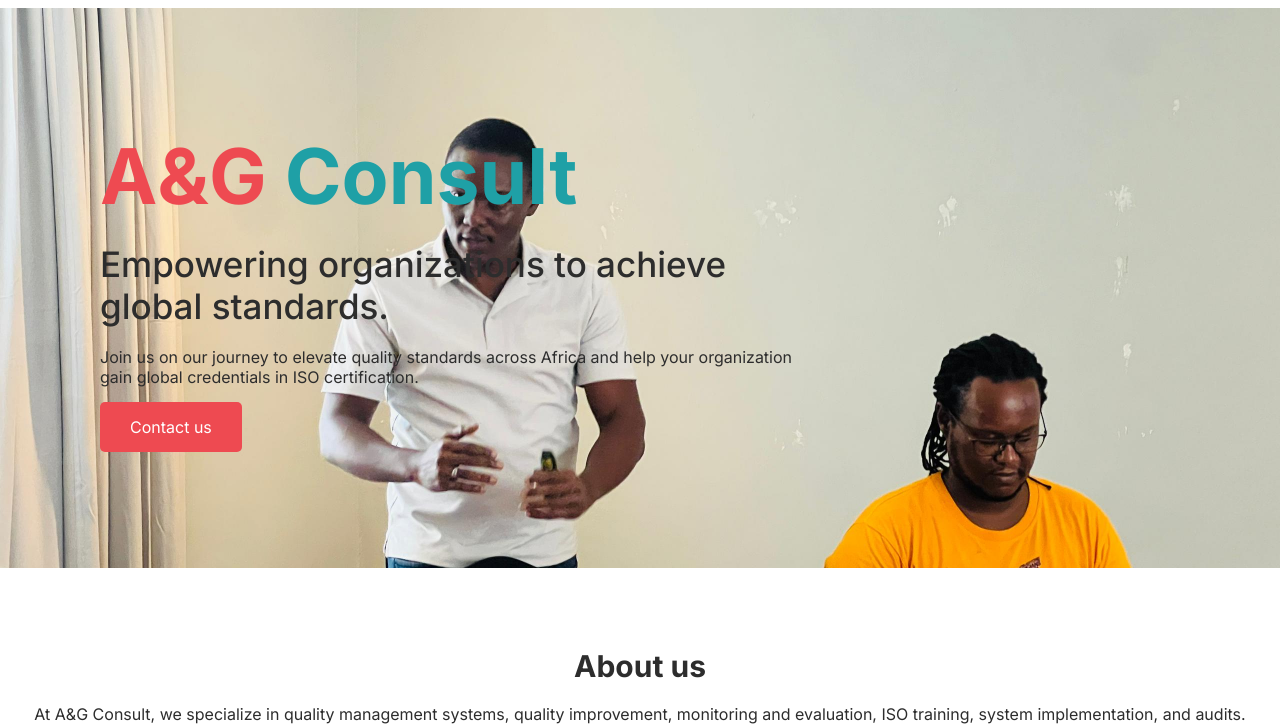
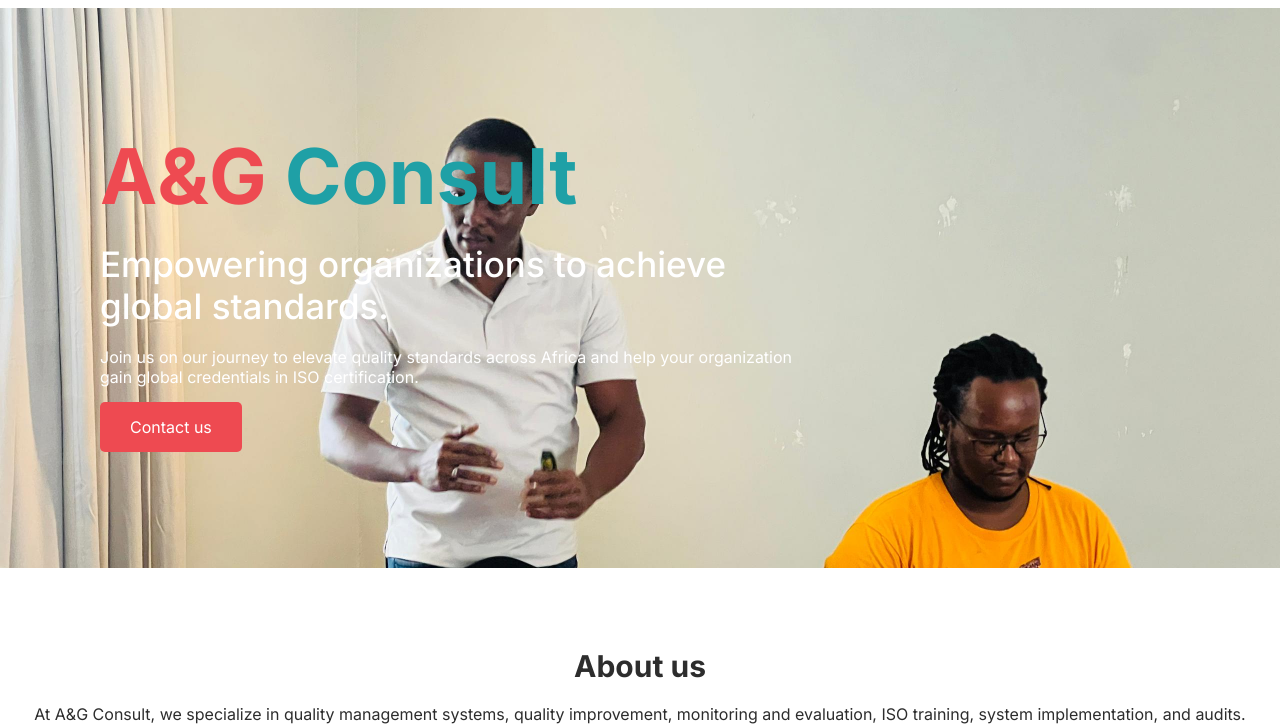
Before and after one commit to Switcherfaiz/A-G-Consultant, a plain HTML site: page index.html in a window 1280 px wide. Shown: the part 72-800 px from the top of the page. Drawn offline with nearby package versions, Linux system fonts and the light colour scheme.

```diff
--- a/assets/styles/style.css
+++ b/assets/styles/style.css
@@ -165,6 +165,12 @@
         .subtitle {
             font-size: clamp(0px, 6vw, 35px);
             font-weight: 500;
+            color: var(--white);
+        }
+
+        .moto_word {
+
+            color: var(--white);
         }
 
         div {
```
